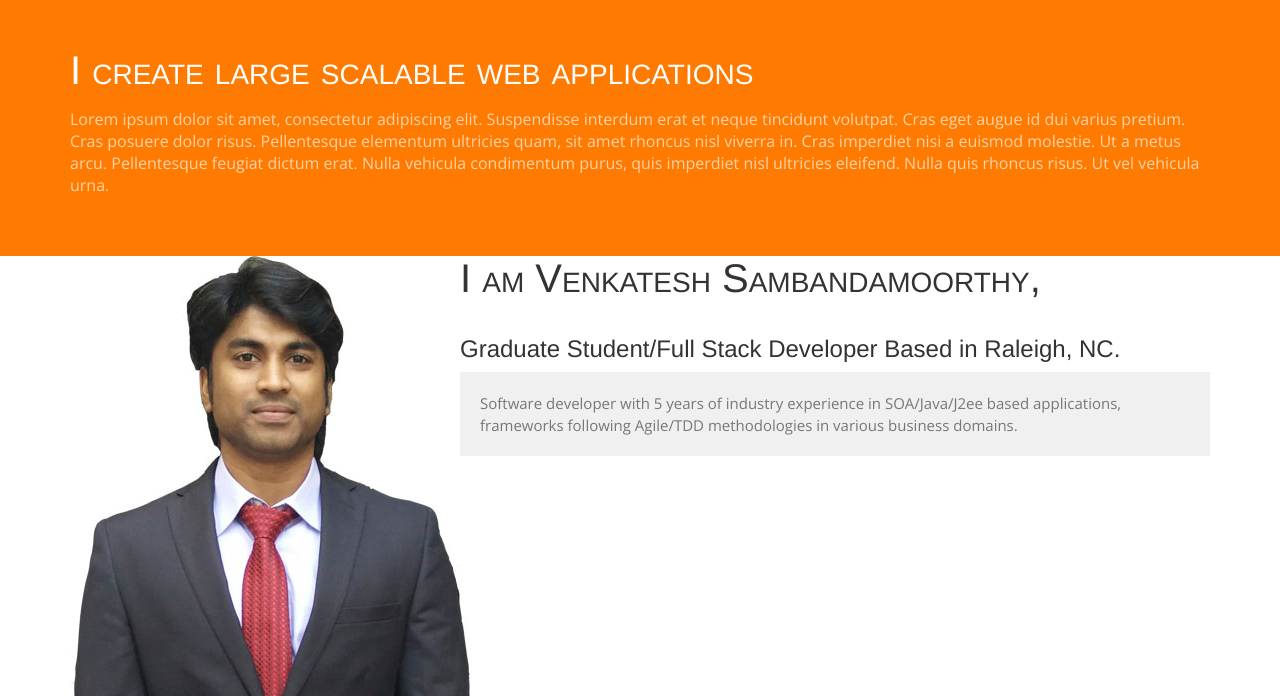
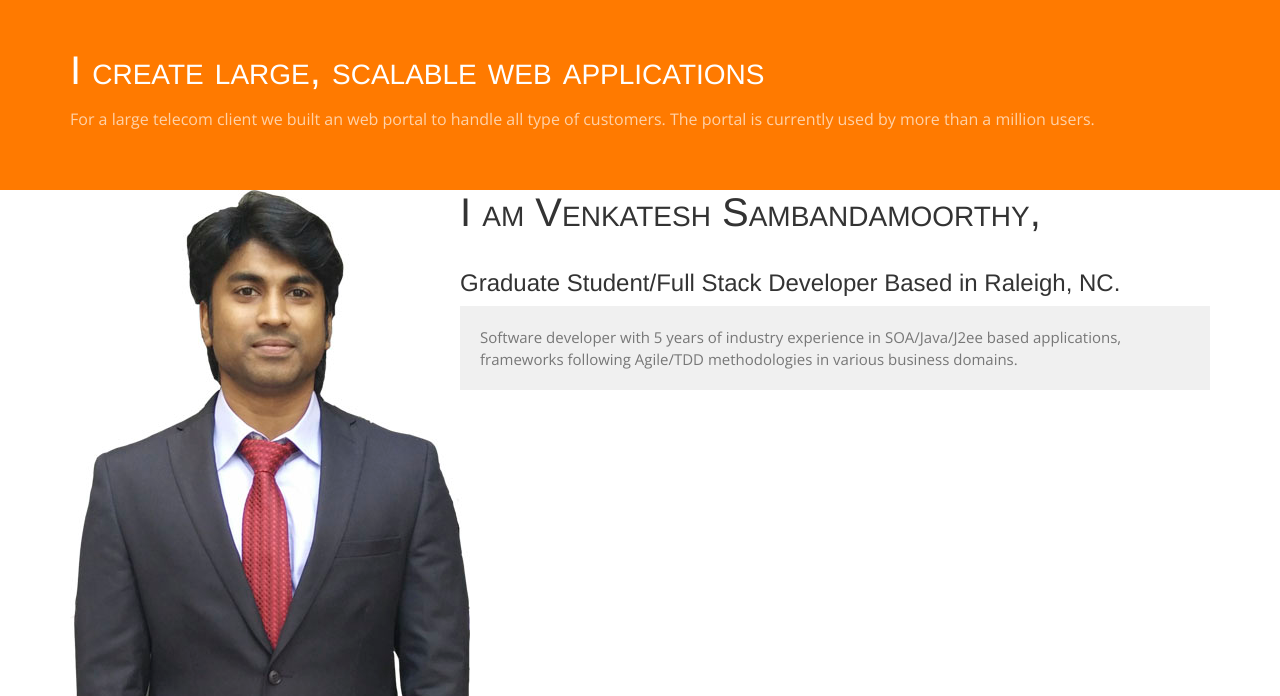
Before and after one commit to ven0226/ven0226.github.io, a plain HTML site: page index.html in a window 1280 px wide. Shown: the part 962-1658 px from the top of the page. Drawn offline with nearby package versions, Linux system fonts and the light colour scheme.

```diff
--- a/index.html
+++ b/index.html
@@ -67,8 +67,8 @@
 <section id="introText">
   <div class="container">
     <div>
-      <h1>I create large scalable web applications</h1>
-      <p>Lorem ipsum dolor sit amet, consectetur adipiscing elit. Suspendisse interdum erat et neque tincidunt volutpat. Cras eget augue id dui varius pretium. Cras posuere dolor risus. Pellentesque elementum ultricies quam, sit amet rhoncus nisl viverra in. Cras imperdiet nisi a euismod molestie. Ut a metus arcu. Pellentesque feugiat dictum erat. Nulla vehicula condimentum purus, quis imperdiet nisl ultricies eleifend. Nulla quis rhoncus risus. Ut vel vehicula urna.</p>
+      <h1>I create large, scalable web applications</h1>
+      <p>For a large telecom client we built an web portal to handle all type of customers. The portal is currently used by more than a million users. </p>
     </div>
   </div>
 </section>
```
